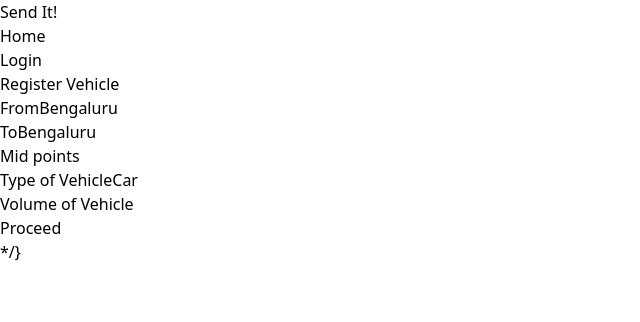
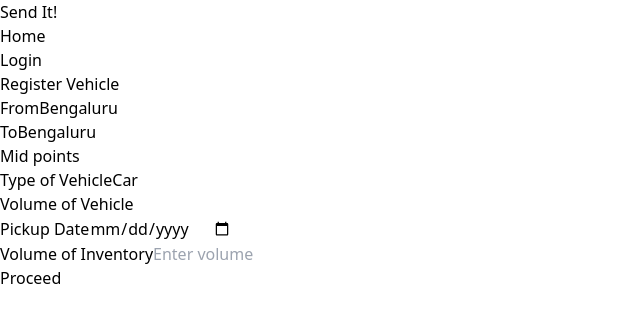
Before and after one commit to suyog301103/19-Logistics-Aggregator, a React (Vite) app: page /logistics in a window 1280 px wide. Shown: the top 322 px of the page, without its empty margins (0-640 px from the left). Built offline with nearby package versions, Linux system fonts and the light colour scheme.

Commit message:
changes to logistic page for suyog

```diff
--- a/src/main.jsx
+++ b/src/main.jsx
@@ -9,8 +9,8 @@ import Card from './pages/cargoLists/card.jsx'
 ReactDOM.createRoot(document.getElementById('root')).render(
   <React.StrictMode>
     <App />
-    <div>
-      {/* <Card
+    {/* <div>
+      <Card
         imageUrl='https://cdn.pixabay.com/photo/2016/11/29/04/15/digger-1867268_1280.jpg'
         name='Tanny'
         description='I am a coder'
@@ -19,10 +19,10 @@ ReactDOM.createRoot(document.getElementById('root')).render(
         imageUrl='https://cdn.pixabay.com/photo/2017/06/11/10/46/truck-2391940_1280.jpg'
         name='John'
         description='Web developer'
-      />
+      /> */}
       {/* You can create multiple Card components with different props */}
-    </div>
-     */}
+    {/* </div> */}
+
 
   </React.StrictMode>,
 )
--- a/src/pages/HomeLogistics.jsx
+++ b/src/pages/HomeLogistics.jsx
@@ -11,7 +11,8 @@ function LogisticsHome() {
   const [midPoints, setMidPoints] = useState('');
 
   const handleProceedClick = () => {
-    navigate('/pickupLogistics');
+    // navigate('/pickupLogistics'); // changes for suyog
+    navigate('/gubald');
   };
 
   return (
@@ -84,6 +85,23 @@ function LogisticsHome() {
                 onChange={(e) => setVehicleVolume(e.target.value)}
               />
             </div>
+            {/* <h1 className="text-center font-bold text-3xl text-white">Pickup Details</h1> */}
+        {/* <form className="my-6"> */}
+          <div className="mb-2">
+            <label className="block text-white">Pickup Date</label>
+            <input
+              className="p-2 rounded w-[100%] focus:outline-blue-600"
+              type="date"
+            />
+          </div>
+          <div className="mb-2">
+            <label className="block text-white">Volume of Inventory</label>
+            <input
+              className="p-2 rounded w-[100%] focus:outline-blue-600"
+              type="text"
+              placeholder="Enter volume"
+            />
+          </div>
             <button
               className="bg-yellow-500 hover:bg-blue-500 text-black font-semibold p-2 mt-3 rounded w-full"
               onClick={handleProceedClick}
```
